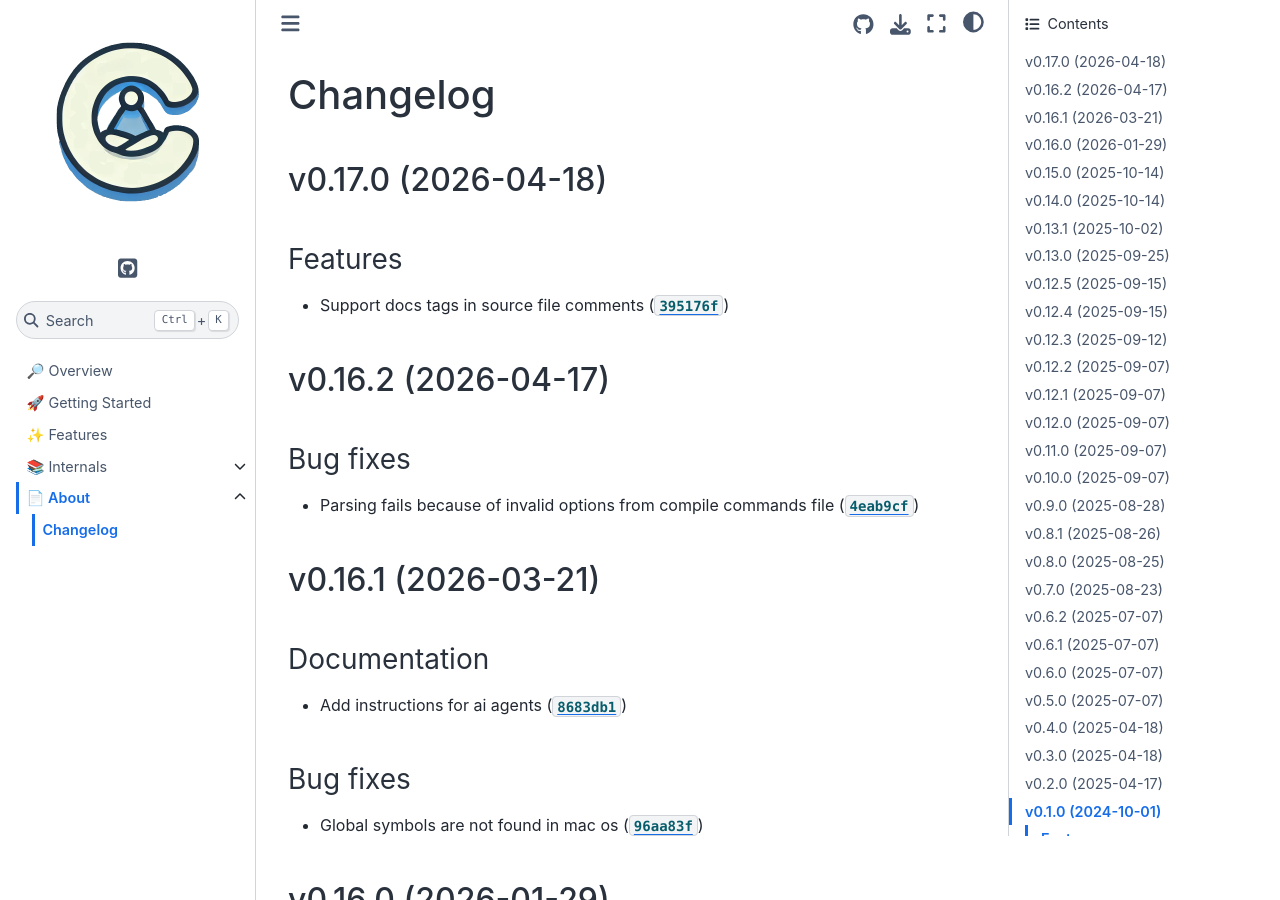
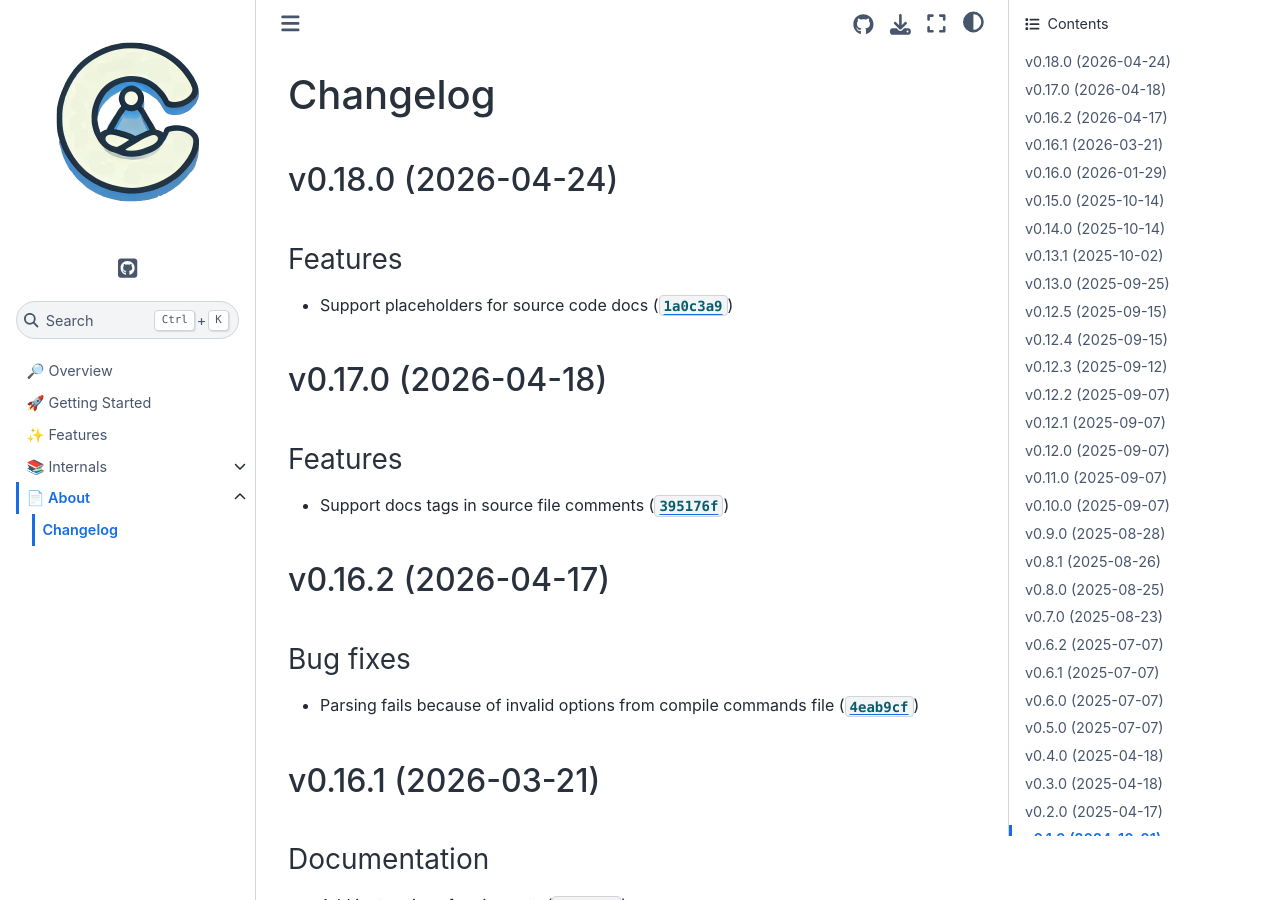
Before and after one commit to cuinixam/clanguru, a Sphinx documentation site: the page built from docs/about/_changelog.md, in a window 1280 px wide and 900 px high. Built offline with Sphinx 7.4.7 and the Sphinx Book theme 1.1.4, drawn with Linux system fonts in a browser that asks for light colours.

Commit message:
0.18.0
Automatically generated by python-semantic-release

```diff
--- a/CHANGELOG.md
+++ b/CHANGELOG.md
@@ -1,4 +1,10 @@
 # Changelog
+
+## v0.18.0 (2026-04-24)
+
+### Features
+
+- Support placeholders for source code docs ([`1a0c3a9`](https://github.com/cuinixam/clanguru/commit/1a0c3a9a5f351c643659ed676615525207ef1264))
 
 ## v0.17.0 (2026-04-18)
 
--- a/docs/conf.py
+++ b/docs/conf.py
@@ -17,7 +17,7 @@ for path in ["src", "tests"]:
 project = "clanguru"
 copyright = "2024, cuinixam"
 author = "cuinixam"
-release = "0.17.0"
+release = "0.18.0"
 
 # -- General configuration ---------------------------------------------------
 # https://www.sphinx-doc.org/en/master/usage/configuration.html#general-configuration
--- a/pyproject.toml
+++ b/pyproject.toml
@@ -1,6 +1,6 @@
 [project]
 name = "clanguru"
-version = "0.17.0"
+version = "0.18.0"
 description = "C language utils and tools based on the clang and binutils modules."
 readme = "README.md"
 license = { text = "MIT" }
--- a/src/clanguru/__init__.py
+++ b/src/clanguru/__init__.py
@@ -1 +1 @@
-__version__ = "0.17.0"
+__version__ = "0.18.0"
```
Also changed, not shown: 1 other file.
